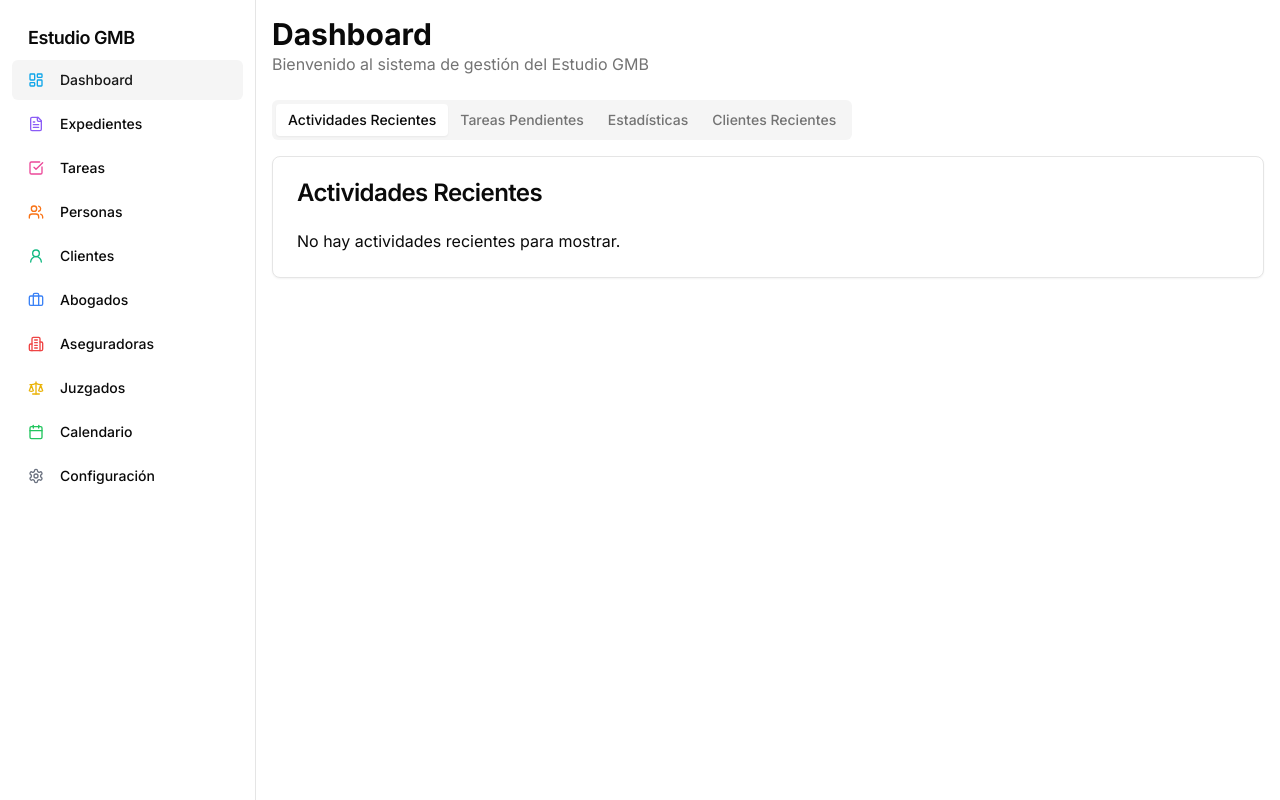
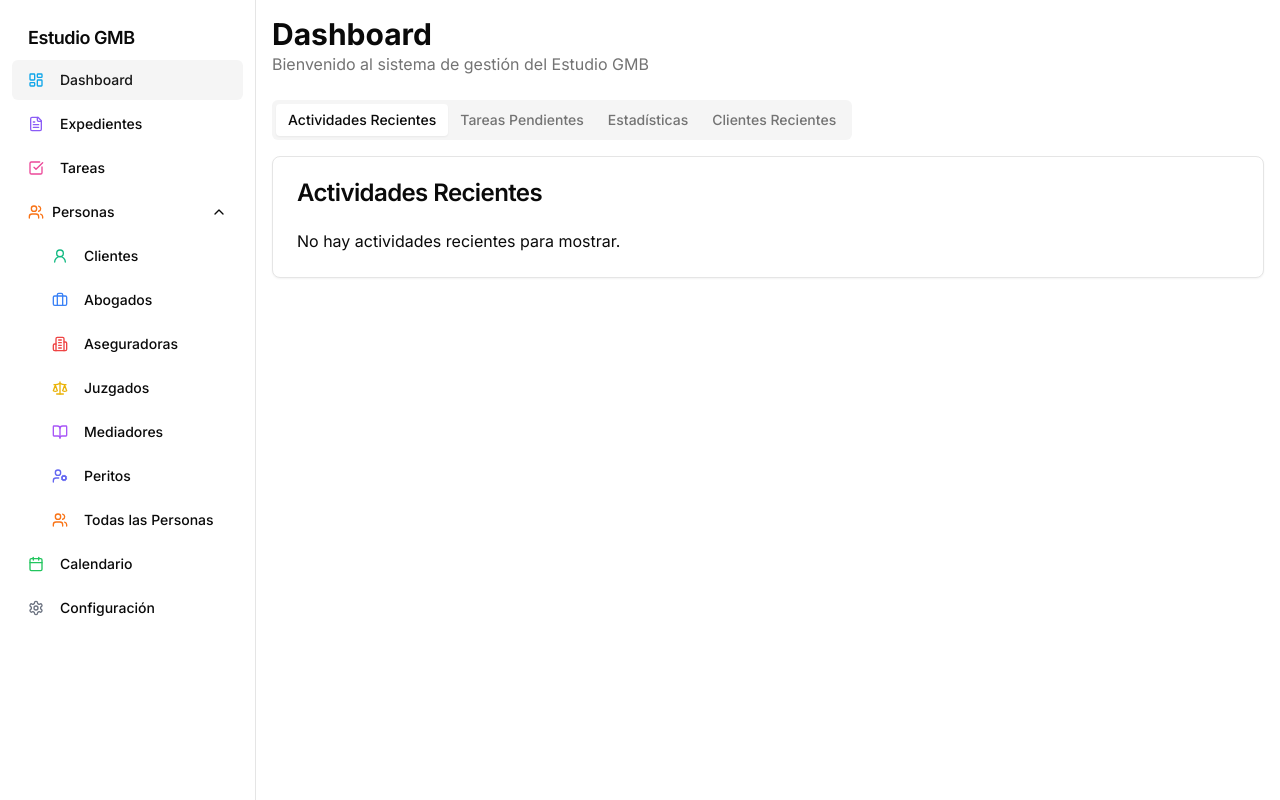
Before and after one commit to GMorani/Estudio-GMB, a Next.js app: page /dashboard in a window 1280 px wide. Built offline with nearby package versions, Linux system fonts and the light colour scheme.

Commit message:
feat: make "Personas" a collapsible sidebar item
Restructure Sidebar to show "Personas" as expandable with related options.

Co-authored-by: null <206772937+GMorani@users.noreply.github.com>

```diff
--- a/components/ui/sidebar.tsx
+++ b/components/ui/sidebar.tsx
@@ -16,6 +16,9 @@ import {
   UserRound,
   Briefcase,
   CheckSquare,
+  ChevronDown,
+  BookOpen,
+  UserCog,
 } from "lucide-react"
 import { Button } from "@/components/ui/button"
 
@@ -205,10 +208,19 @@ export const SidebarTrigger = React.forwardRef<HTMLButtonElement, React.ButtonHT
 )
 SidebarTrigger.displayName = "SidebarTrigger"
 
+type Route = {
+  label: string
+  icon: React.ElementType
+  href?: string
+  color: string
+  children?: Omit<Route, "children">[]
+}
+
 export function Sidebar({ className }: { className?: string }) {
   const pathname = usePathname()
+  const [expandedItem, setExpandedItem] = React.useState<string | null>("Personas") // Expanded by default
 
-  const routes = [
+  const routes: Route[] = [
     {
       label: "Dashboard",
       icon: LayoutDashboard,
@@ -230,9 +242,8 @@ export function Sidebar({ className }: { className?: string }) {
     {
       label: "Personas",
       icon: Users,
-      href: "/personas",
       color: "text-orange-500",
-    },
+      children: [
         {
           label: "Clientes",
           icon: UserRound,
@@ -258,6 +269,26 @@ export function Sidebar({ className }: { className?: string }) {
           color: "text-yellow-500",
         },
         {
+          label: "Mediadores",
+          icon: BookOpen,
+          href: "/mediadores",
+          color: "text-purple-500",
+        },
+        {
+          label: "Peritos",
+          icon: UserCog,
+          href: "/peritos",
+          color: "text-indigo-500",
+        },
+        {
+          label: "Todas las Personas",
+          icon: Users,
+          href: "/personas",
+          color: "text-orange-500",
+        },
+      ],
+    },
+    {
       label: "Calendario",
       icon: Calendar,
       href: "/calendario",
@@ -271,25 +302,77 @@ export function Sidebar({ className }: { className?: string }) {
     },
   ]
 
+  const toggleExpand = (label: string) => {
+    setExpandedItem(expandedItem === label ? null : label)
+  }
+
+  const isChildActive = (route: Route) => {
+    if (!route.children) return false
+    return route.children.some((child) => child.href === pathname)
+  }
+
   return (
     <div className={cn("pb-12", className)}>
       <div className="space-y-4 py-4">
         <div className="px-3 py-2">
           <h2 className="mb-2 px-4 text-lg font-semibold tracking-tight">Estudio GMB</h2>
           <div className="space-y-1">
-            {routes.map((route) => (
+            {routes.map((route) => {
+              // Si la ruta tiene hijos, renderizamos un botón desplegable
+              if (route.children) {
+                const isActive = isChildActive(route)
+                const isExpanded = expandedItem === route.label
+
+                return (
+                  <div key={route.label} className="space-y-1">
+                    <Button
+                      variant={isActive ? "secondary" : "ghost"}
+                      className="w-full justify-between"
+                      onClick={() => toggleExpand(route.label)}
+                    >
+                      <div className="flex items-center">
+                        <route.icon className={cn("mr-2 h-4 w-4", route.color)} />
+                        {route.label}
+                      </div>
+                      <ChevronDown className={cn("h-4 w-4 transition-transform", isExpanded ? "rotate-180" : "")} />
+                    </Button>
+
+                    {isExpanded && (
+                      <div className="pl-6 space-y-1 mt-1">
+                        {route.children.map((child) => (
+                          <Button
+                            key={child.href}
+                            variant={pathname === child.href ? "secondary" : "ghost"}
+                            className="w-full justify-start"
+                            asChild
+                          >
+                            <Link href={child.href || "#"} prefetch={false}>
+                              <child.icon className={cn("mr-2 h-4 w-4", child.color)} />
+                              {child.label}
+                            </Link>
+                          </Button>
+                        ))}
+                      </div>
+                    )}
+                  </div>
+                )
+              }
+
+              // Si la ruta no tiene hijos, renderizamos un botón normal
+              return (
                 <Button
                   key={route.href}
                   variant={pathname === route.href ? "secondary" : "ghost"}
                   className="w-full justify-start"
                   asChild
                 >
-                <Link href={route.href} prefetch={false}>
+                  <Link href={route.href || "#"} prefetch={false}>
                     <route.icon className={cn("mr-2 h-4 w-4", route.color)} />
                     {route.label}
                   </Link>
                 </Button>
-            ))}
+              )
+            })}
           </div>
         </div>
       </div>
```
Lines whose indentation alone changed are shown as unchanged.
